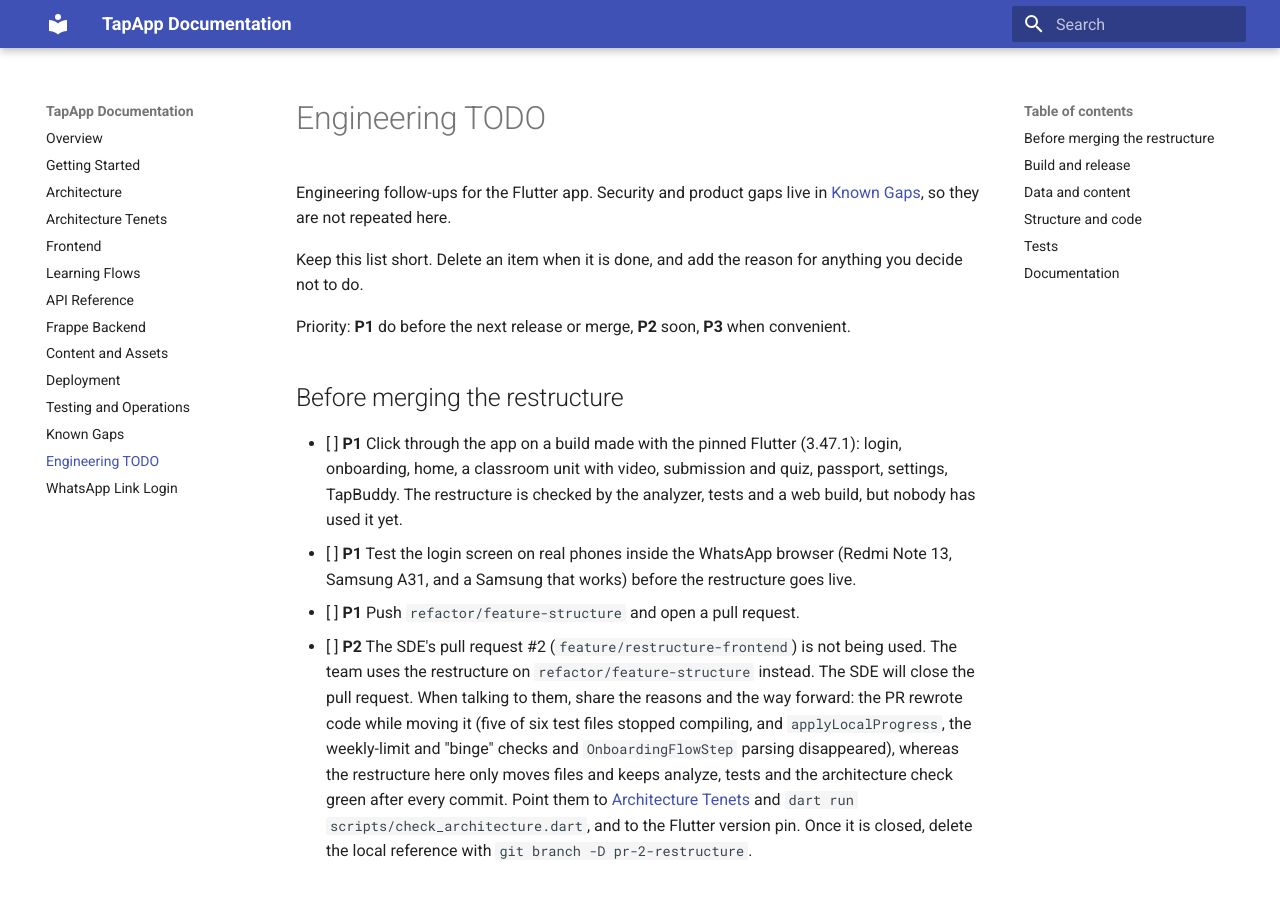
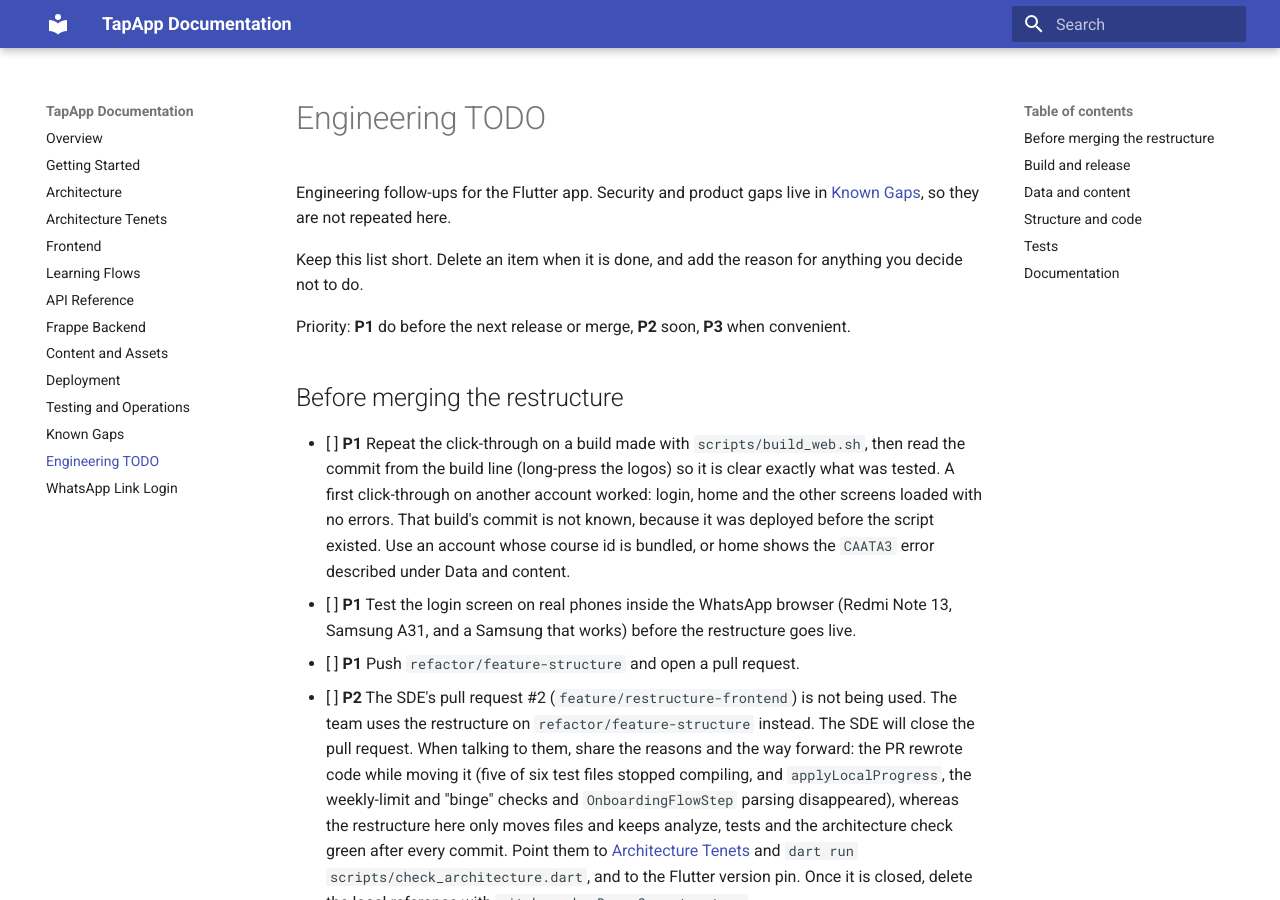
Before and after one commit to theapprenticeproject/flutter_native_webapp, an MkDocs documentation site: the page built from documentation/todo.md, in a window 1280 px wide and 900 px high. Built offline with MkDocs 1.6.1 and Material for MkDocs 9.7.7, drawn with Linux system fonts in a browser that asks for light colours.

Commit message:
TODO: record the first click-through result
Co-Authored-By: Claude Sonnet 5.5 <noreply@anthropic.com>

```diff
--- a/documentation/todo.md
+++ b/documentation/todo.md
@@ -8,7 +8,7 @@ Priority: **P1** do before the next release or merge, **P2** soon, **P3** when c
 
 ## Before merging the restructure
 
-- [ ] **P1** Click through the app on a build made with the pinned Flutter (3.47.1): login, onboarding, home, a classroom unit with video, submission and quiz, passport, settings, TapBuddy. The restructure is checked by the analyzer, tests and a web build, but nobody has used it yet.
+- [ ] **P1** Repeat the click-through on a build made with `scripts/build_web.sh`, then read the commit from the build line (long-press the logos) so it is clear exactly what was tested. A first click-through on another account worked: login, home and the other screens loaded with no errors. That build's commit is not known, because it was deployed before the script existed. Use an account whose course id is bundled, or home shows the `CAATA3` error described under Data and content.
 - [ ] **P1** Test the login screen on real phones inside the WhatsApp browser (Redmi Note 13, Samsung A31, and a Samsung that works) before the restructure goes live.
 - [ ] **P1** Push `refactor/feature-structure` and open a pull request.
 - [ ] **P2** The SDE's pull request #2 (`feature/restructure-frontend`) is not being used. The team uses the restructure on `refactor/feature-structure` instead. The SDE will close the pull request. When talking to them, share the reasons and the way forward: the PR rewrote code while moving it (five of six test files stopped compiling, and `applyLocalProgress`, the weekly-limit and "binge" checks and `OnboardingFlowStep` parsing disappeared), whereas the restructure here only moves files and keeps analyze, tests and the architecture check green after every commit. Point them to [Architecture Tenets](architecture-tenets.md) and `dart run scripts/check_architecture.dart`, and to the Flutter version pin. Once it is closed, delete the local reference with `git branch -D pr-2-restructure`.
```
